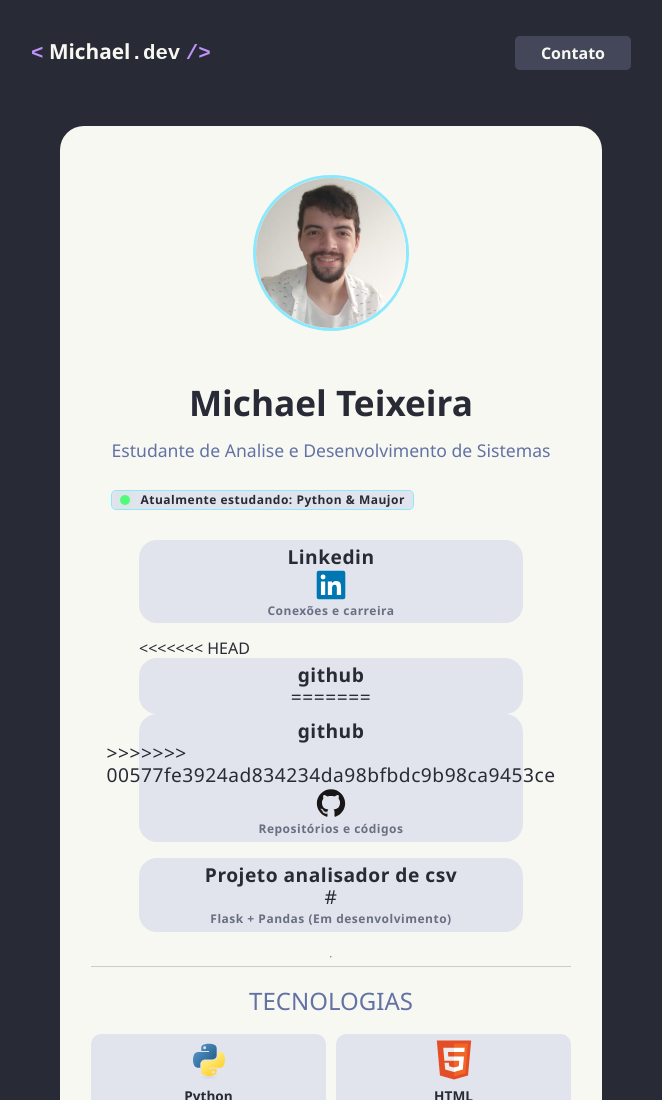
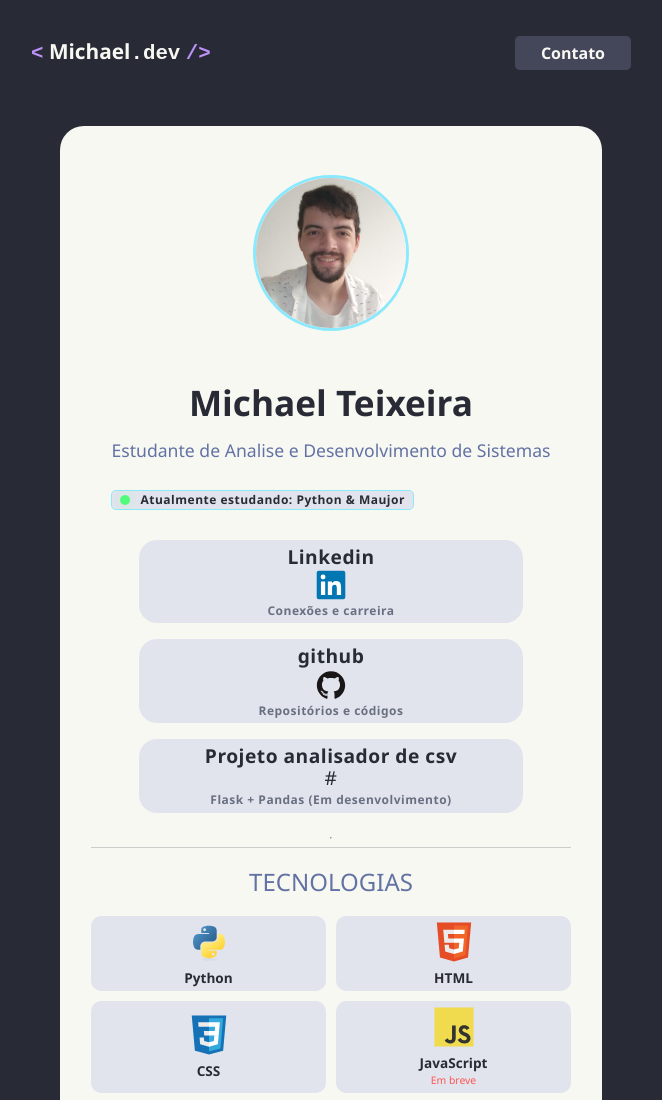
Before and after one commit to Michael-Clicker/Meu-hub, a plain HTML site: page index.html in a window 1280 px wide. Shown: the top 1100 px of the page, without its empty margins (309-971 px from the left). Drawn offline with Linux system fonts and the light colour scheme.

Commit message:
git hub correto

```diff
--- a/index.html
+++ b/index.html
@@ -42,11 +42,7 @@
 		  </a>
 		</li>
 		<li>
-<<<<<<< HEAD
 		  <a href="https://github.com/Michael-Clicker?tab=repositories" target="blank"><strong>github</strong>
-=======
-		  <a href="github.com"><strong>github</strong>
->>>>>>> 00577fe3924ad834234da98bfbdc9b98ca9453ce
 		    <img class="redes" src="assets/github-original.svg" alt="logo do Git hub">
 			<small><b>Repositórios e códigos</b></small>
 		  </a>
```
